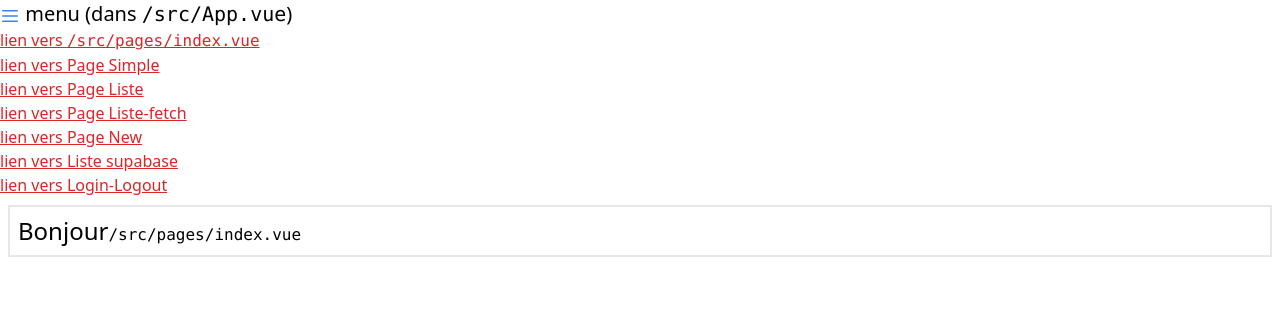
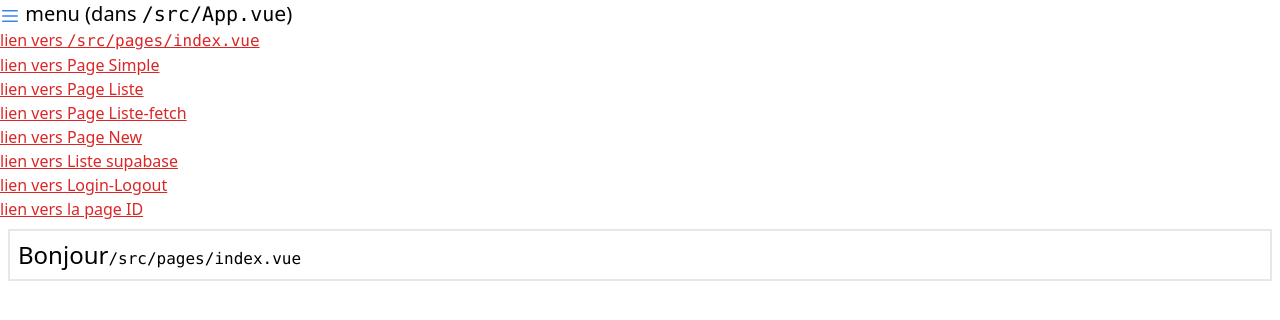
Before and after one commit to ChamberlinMorgane/tp1-dev-frontp-morgane-chamberlin, a Vue app: page / in a window 1280 px wide. Shown: the top 320 px of the page. Built offline with nearby package versions, Linux system fonts and the light colour scheme; what @formkit/vue would draw is missing.

Commit message:
mise a jour de app avec la nouvelle page

```diff
--- a/src/App.vue
+++ b/src/App.vue
@@ -41,6 +41,11 @@
           <h2>lien vers Login-Logout</h2>
         </router-link>
       </li>
+      <li>
+        <router-link class="text-red-600 underline" to="/edit/id">
+          <h2>lien vers la page ID</h2>
+        </router-link>
+      </li>
     </ul>
   </nav>
   <Suspense>
```
